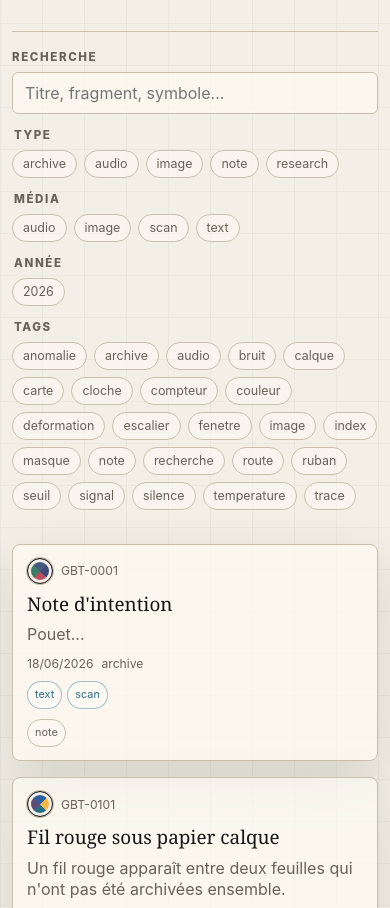
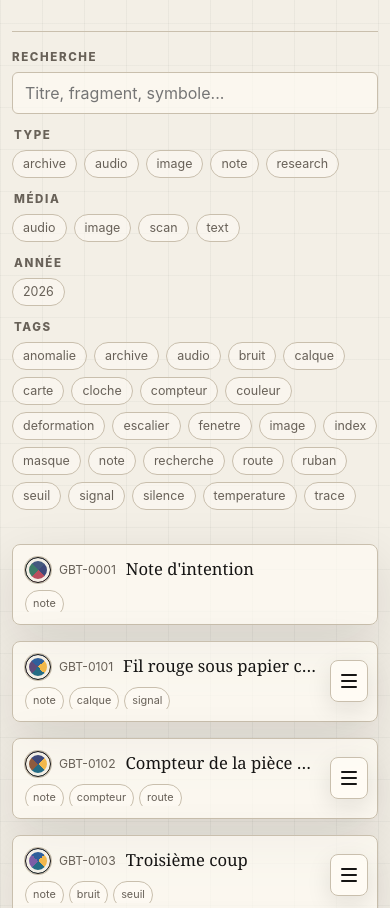
Before and after one commit to grebett/grebett.github.io, an Astro site: page / in a window 390 px wide. Shown: the part 187-1095 px from the top of the page. Built offline with nearby package versions, Linux system fonts and the light colour scheme; Astro itself is replaced by a stand-in of ours.

Commit message:
site: simplify mobile card dragging

```diff
--- a/src/components/EntryCard.astro
+++ b/src/components/EntryCard.astro
@@ -45,4 +45,13 @@ const haystack = [title, type, year, excerpt, ...tags, ...medium].join(" ").toLo
       {tags.map((tag) => <span>{tag}</span>)}
     </div>
   </a>
+  {
+    stack && (
+      <button class="card-drag-handle" type="button" aria-label="Déplacer le fragment" data-card-drag-handle>
+        <span></span>
+        <span></span>
+        <span></span>
+      </button>
+    )
+  }
 </article>
--- a/src/pages/index.astro
+++ b/src/pages/index.astro
@@ -325,8 +325,8 @@ const years = unique(
         const card = cards.find((candidate) => candidate.dataset.entryKey === entryKey);
         if (!card) return;
 
-        const offsetX = [0, 5, -6, 8, -4][index % 5];
-        const offsetY = [0, -4, 4, 1, -7][index % 5];
+        const offsetX = isMobileZoneStack ? [0, 4, -4, 6, -6][index % 5] : [0, 5, -6, 8, -4][index % 5];
+        const offsetY = isMobileZoneStack ? index * -15 : [0, -4, 4, 1, -7][index % 5];
         const rotation = [0, -1.8, 1.4, -1, 1.8][index % 5];
 
         if (isMobileZoneStack) {
@@ -483,6 +483,8 @@ const years = unique(
     const startMobileDrag = (card: HTMLElement, event: PointerEvent) => {
       if (!isCoarsePointer) return;
       if (event.button !== 0) return;
+      event.preventDefault();
+      event.stopPropagation();
 
       const sourceStackTarget = card.dataset.currentStackTarget;
       const isStacked = Boolean(sourceStackTarget);
@@ -516,11 +518,6 @@ const years = unique(
       if (!dragState.active) {
         const distance = Math.hypot(totalX, totalY);
         if (distance < dragThreshold) return;
-
-        if (dragState.mode === "mobile" && Math.abs(totalY) > Math.abs(totalX) * 1.15) {
-          dragState = null;
-          return;
-        }
 
         activateDrag();
       }
@@ -578,10 +575,10 @@ const years = unique(
 
     cards.forEach((card) => {
       if (isCoarsePointer) {
-        card.addEventListener("pointerdown", (event) => startMobileDrag(card, event));
-        card.addEventListener("contextmenu", (event) => {
-          if (isStackParticipant(card)) event.preventDefault();
-        });
+        const dragHandle = card.querySelector<HTMLElement>("[data-card-drag-handle]");
+        dragHandle?.addEventListener("pointerdown", (event) => startMobileDrag(card, event));
+        dragHandle?.addEventListener("click", (event) => event.preventDefault());
+        dragHandle?.addEventListener("contextmenu", (event) => event.preventDefault());
       } else {
         card.addEventListener("pointerdown", (event) => startDesktopDrag(card, event));
       }
--- a/src/styles/global.css
+++ b/src/styles/global.css
@@ -226,6 +226,7 @@ p {
   --drag-x: 0px;
   --drag-y: 0px;
   --stack-rotation: 0deg;
+  position: relative;
   transform: translate(var(--drag-x), var(--drag-y)) rotate(var(--stack-rotation));
   transition:
     transform 220ms ease,
@@ -285,6 +286,10 @@ p {
 .entry-card.is-fusing a {
   animation: fuse-out 760ms ease forwards;
   border-color: var(--rust);
+}
+
+.card-drag-handle {
+  display: none;
 }
 
 @keyframes stack-pop {
@@ -619,33 +624,28 @@ p {
 
   .has-mobile-stack .entry-card.is-stacked {
     position: fixed;
-    right: auto;
-    bottom: calc(11dvh + env(safe-area-inset-bottom));
-    left: calc(50% - 68px);
-    width: 136px;
+    right: 12px;
+    bottom: calc(8dvh + env(safe-area-inset-bottom));
+    left: 12px;
+    width: auto;
     min-height: 0;
     pointer-events: auto;
   }
 
   .has-mobile-stack .entry-card.is-stacked a {
-    min-height: 66px;
-    gap: 0;
-    justify-content: center;
-    padding: 10px 12px;
+    min-height: 78px;
     background: var(--paper-strong);
-    touch-action: none;
+    touch-action: pan-y;
   }
 
-  .has-mobile-stack .entry-card.is-stacked h2,
   .has-mobile-stack .entry-card.is-stacked p,
   .has-mobile-stack .entry-card.is-stacked .entry-meta,
-  .has-mobile-stack .entry-card.is-stacked .medium-row,
-  .has-mobile-stack .entry-card.is-stacked .tag-row {
+  .has-mobile-stack .entry-card.is-stacked .medium-row {
     display: none;
   }
 
   .has-mobile-stack .entry-card.is-stacked .card-topline {
-    justify-content: center;
+    justify-content: flex-start;
     gap: 8px;
     font-size: 0.74rem;
   }
@@ -665,8 +665,15 @@ p {
   }
 
   .entry-card a {
-    gap: 10px;
-    padding: 13px 14px;
+    display: grid;
+    grid-template-columns: auto minmax(0, 1fr);
+    grid-template-areas:
+      "topline title"
+      "tags tags";
+    min-height: 78px;
+    align-items: center;
+    gap: 7px 10px;
+    padding: 12px 58px 12px 12px;
     cursor: pointer;
     user-select: none;
     -webkit-user-select: none;
@@ -677,10 +684,49 @@ p {
     touch-action: pan-y;
   }
 
-  .card-topline,
-  .entry-meta {
+  .card-drag-handle {
+    position: absolute;
+    top: 50%;
+    right: 10px;
+    z-index: 8;
+    display: inline-flex;
+    width: 38px;
+    height: 42px;
+    align-items: center;
+    justify-content: center;
+    flex-direction: column;
+    gap: 4px;
+    border: 1px solid var(--line);
+    border-radius: 8px;
+    color: var(--ink);
+    background: var(--paper-strong);
+    box-shadow: 0 8px 24px rgb(24 20 17 / 10%);
+    cursor: grab;
+    transform: translateY(-50%);
+    touch-action: none;
+  }
+
+  .card-drag-handle span {
+    display: block;
+    width: 16px;
+    height: 2px;
+    border-radius: 999px;
+    background: currentColor;
+  }
+
+  .entry-card.is-dragging .card-drag-handle {
+    cursor: grabbing;
+  }
+
+  .card-topline {
+    grid-area: topline;
+    flex-wrap: nowrap;
     gap: 8px;
     font-size: 0.76rem;
+  }
+
+  .entry-meta {
+    display: none;
   }
 
   .glyph {
@@ -690,19 +736,26 @@ p {
   }
 
   .entry-card h2 {
-    font-size: 1.18rem;
-    line-height: 1.1;
+    grid-area: title;
+    overflow: hidden;
+    font-size: 1.04rem;
+    line-height: 1.12;
+    text-overflow: ellipsis;
+    white-space: nowrap;
   }
 
-  .entry-card p {
-    display: -webkit-box;
-    overflow: hidden;
-    -webkit-box-orient: vertical;
-    -webkit-line-clamp: 2;
-    line-height: 1.35;
+  .entry-card p,
+  .medium-row {
+    display: none;
   }
 
-  .tag-row,
+  .tag-row {
+    grid-area: tags;
+    max-height: 22px;
+    gap: 5px;
+    overflow: hidden;
+  }
+
   .medium-row {
     gap: 5px;
   }
```
